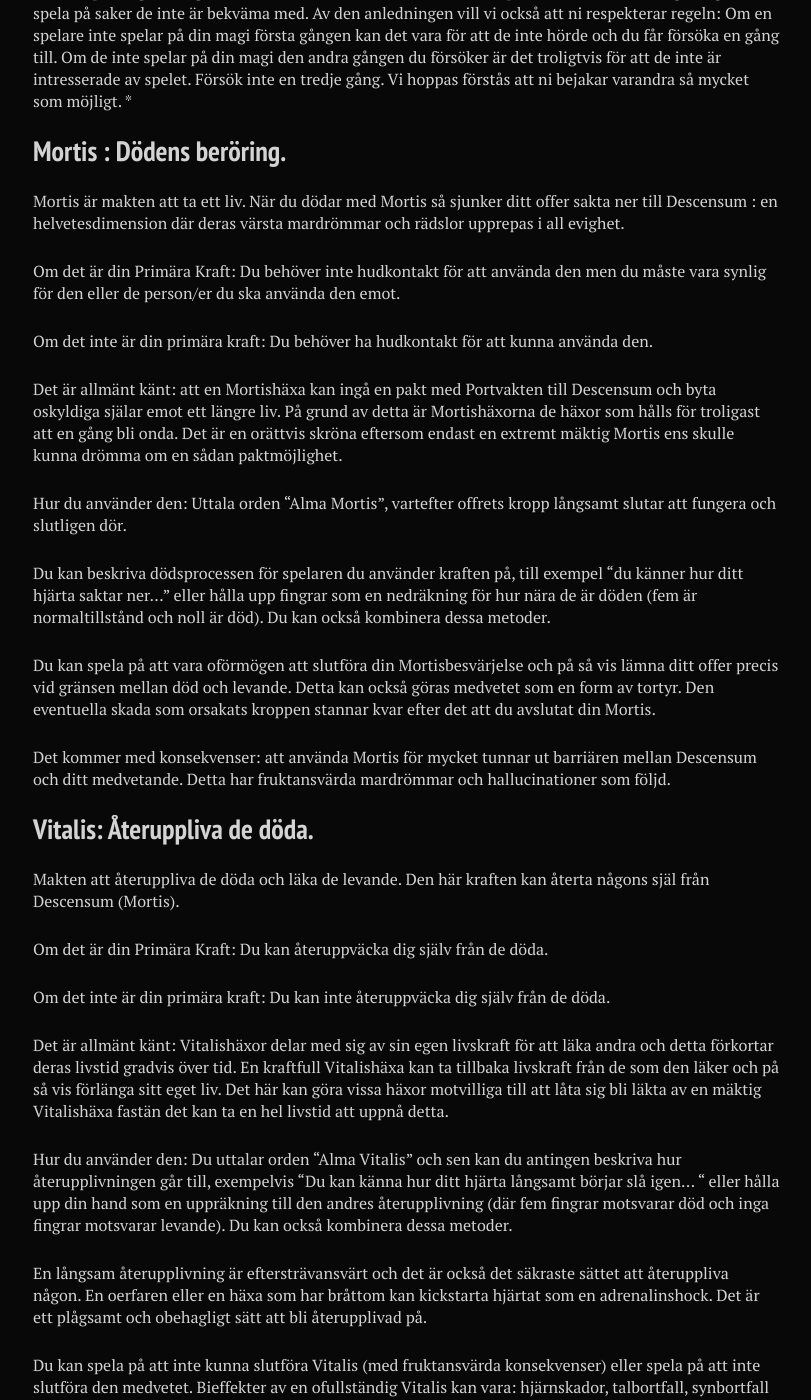
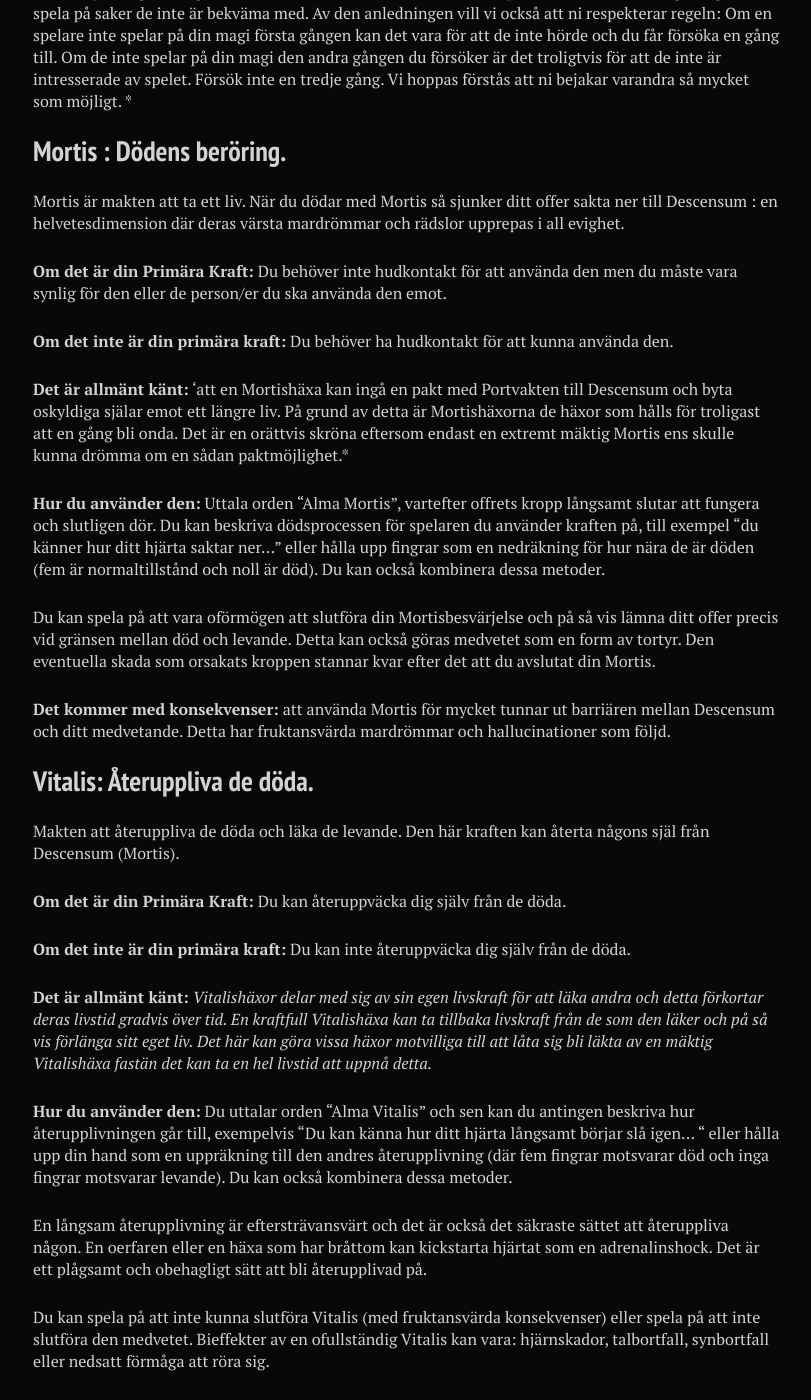
Before and after one commit to stanislavb/www.coven.nu, a Jekyll site: the page built from fiktion/index.md, in a window 1280 px wide and 1400 px high, scrolled down 5199 px. Shown: the whole window, without its empty margins (287-1098 px from the left). Built offline with Jekyll 4.4.1, drawn with Linux system fonts in a browser that asks for light colours; nearby versions of some CDN libraries; some of the changed lines change nothing that is shown; some of the changed text lies outside the part shown.

Commit message:
Update index.md

```diff
--- a/fiktion/index.md
+++ b/fiktion/index.md
@@ -114,36 +114,49 @@
 ## Mortis : Dödens beröring.
 Mortis är makten att ta ett liv. När du dödar med Mortis så sjunker ditt offer sakta ner till Descensum : en helvetesdimension där deras värsta mardrömmar och rädslor upprepas i all evighet.
 
-Om det är din Primära Kraft: Du behöver inte hudkontakt för att använda den men du måste vara synlig för den eller de person/er du ska använda den emot.
+**Om det är din Primära Kraft:** Du behöver inte hudkontakt för att använda den men du måste vara synlig för den eller de person/er du ska använda den emot.
 
-Om det inte är din primära kraft: Du behöver ha hudkontakt för att kunna använda den.
+**Om det inte är din primära kraft:** Du behöver ha hudkontakt för att kunna använda den.
 
-Det är allmänt känt: att en Mortishäxa kan ingå en pakt med Portvakten till Descensum och byta oskyldiga själar emot ett längre liv. På grund av detta är Mortishäxorna de häxor som hålls för troligast att en gång bli onda. Det är en orättvis skröna eftersom endast en extremt mäktig Mortis ens skulle kunna drömma om en sådan paktmöjlighet.
+**Det är allmänt känt:** 'att en Mortishäxa kan ingå en pakt med Portvakten till Descensum och byta oskyldiga själar emot ett längre liv. På grund av detta är Mortishäxorna de häxor som hålls för troligast att en gång bli onda. Det är en orättvis skröna eftersom endast en extremt mäktig Mortis ens skulle kunna drömma om en sådan paktmöjlighet.*
 
-Hur du använder den: Uttala orden “Alma Mortis”, vartefter offrets kropp långsamt slutar att fungera och slutligen dör.
-
-Du kan beskriva dödsprocessen för spelaren du använder kraften på, till exempel “du känner hur ditt hjärta saktar ner…”  eller hålla upp fingrar som en nedräkning för hur nära de är döden (fem är normaltillstånd och noll är död). Du kan också kombinera dessa metoder.
+**Hur du använder den:** Uttala orden “Alma Mortis”, vartefter offrets kropp långsamt slutar att fungera och slutligen dör. Du kan beskriva dödsprocessen för spelaren du använder kraften på, till exempel “du känner hur ditt hjärta saktar ner…”  eller hålla upp fingrar som en nedräkning för hur nära de är döden (fem är normaltillstånd och noll är död). Du kan också kombinera dessa metoder.
 
 Du kan spela på att vara oförmögen att slutföra din Mortisbesvärjelse och på så vis lämna ditt offer precis vid gränsen mellan död och levande. Detta kan också göras medvetet som en form av tortyr. Den eventuella skada som orsakats kroppen stannar kvar efter det att du avslutat din Mortis.
 
-Det kommer med konsekvenser: att använda Mortis för mycket tunnar ut barriären mellan Descensum och ditt medvetande. Detta har fruktansvärda mardrömmar och hallucinationer som följd.
+**Det kommer med konsekvenser:** att använda Mortis för mycket tunnar ut barriären mellan Descensum och ditt medvetande. Detta har fruktansvärda mardrömmar och hallucinationer som följd.
 
 ## Vitalis: Återuppliva de döda.
 Makten att återuppliva de döda och läka de levande. Den här kraften kan återta någons själ från Descensum (Mortis).
 
-Om det är din Primära Kraft: Du kan återuppväcka dig själv från de döda.
+**Om det är din Primära Kraft:** Du kan återuppväcka dig själv från de döda.
 
-Om det inte är din primära kraft: Du kan inte återuppväcka dig själv från de döda.
+**Om det inte är din primära kraft:** Du kan inte återuppväcka dig själv från de döda.
 
-Det är allmänt känt: Vitalishäxor delar med sig av sin egen livskraft för att läka andra och detta förkortar deras livstid gradvis över tid. En kraftfull Vitalishäxa kan ta tillbaka livskraft från de som den läker och på så vis förlänga sitt eget liv. Det här kan göra vissa häxor motvilliga till att låta sig bli läkta av en mäktig Vitalishäxa fastän det kan ta en hel livstid att uppnå detta.
+**Det är allmänt känt:** *Vitalishäxor delar med sig av sin egen livskraft för att läka andra och detta förkortar deras livstid gradvis över tid. En kraftfull Vitalishäxa kan ta tillbaka livskraft från de som den läker och på så vis förlänga sitt eget liv. Det här kan göra vissa häxor motvilliga till att låta sig bli läkta av en mäktig Vitalishäxa fastän det kan ta en hel livstid att uppnå detta.*
 
-Hur du använder den: Du uttalar orden “Alma Vitalis” och sen kan du antingen beskriva hur återupplivningen går till, exempelvis “Du kan känna hur ditt hjärta långsamt börjar slå igen... “ eller hålla upp din hand som en uppräkning till den andres återupplivning (där fem fingrar motsvarar död och inga fingrar motsvarar levande). Du kan också kombinera dessa metoder.
+**Hur du använder den:** Du uttalar orden “Alma Vitalis” och sen kan du antingen beskriva hur återupplivningen går till, exempelvis “Du kan känna hur ditt hjärta långsamt börjar slå igen... “ eller hålla upp din hand som en uppräkning till den andres återupplivning (där fem fingrar motsvarar död och inga fingrar motsvarar levande). Du kan också kombinera dessa metoder.
 
 En långsam återupplivning är eftersträvansvärt och det är också det säkraste sättet att återuppliva någon. En oerfaren eller en häxa som har bråttom kan kickstarta hjärtat som en adrenalinshock. Det är ett plågsamt och obehagligt sätt att bli återupplivad på.
 
 Du kan spela på att inte kunna slutföra Vitalis (med fruktansvärda konsekvenser) eller spela på att inte slutföra den medvetet. Bieffekter av en ofullständig Vitalis kan vara: hjärnskador, talbortfall, synbortfall eller nedsatt förmåga att röra sig.
 
-Det kommer med konsekvenser: Vitalis tar från din egen livskraft och gör dig trött. I det långa loppet förkortar du ditt eget liv varje gång du använder Vitalis och det kan göra vissa motvilliga till att ofta använda den för ofta, men unga häxor tänker inte alltid så långt framåt.
+**Det kommer med konsekvenser:** Vitalis tar från din egen livskraft och gör dig trött. I det långa loppet förkortar du ditt eget liv varje gång du använder Vitalis och det kan göra vissa motvilliga till att ofta använda den för ofta, men unga häxor tänker inte alltid så långt framåt.
+
+## Concillium : Sinneskontroll
+Makten att kontrollera en annan. Concillium kontrollerar kroppen och gör den till ett verktyg med en uppgift att utföra men den kan inte ändra tankarna eller känslorna hos offret.
+
+**Om det är din primära kraft:** Du kan använda den på fler än en person åt gången.
+
+**Om det inte är din primära kraft:** Du kan bara använda den på en person i taget.
+
+**Det är allmänt känt:** *En häxa som ofta kastar Concillium på samma person skapar ett band dem emellan som kan vara svårt att bryta, ens av häxan själv. Den konstanta skadan som orsakas i hjärnan på offret kan också skapa ett zombieliknande stadium av fullständig underkastelse. Rädslan för detta kan leda till att mäktiga Concillium-häxor drar sig undan från andra häxor i samlingar. Det är inte heller helt ovanligt att mäktiga Concillium-häxor isoleras av sina samlingar av samma anledning.*
+
+**Hur du använder kraften:** Ögonkontakt är alltid nödvändigt och orden “Alma Concillium “ uttalas, direkt följt av instruktioner. Till exempel “Alma Concillium : Hämta en kopp te till mig.” Ju mer logisk, kort eller simpel en instruktion är ju troligare är det att det lyckas. Du kan också instruera ditt offer att inte komma ihåg att du kastat förtrollningen på dem.
+
+Offret som utför uppgiften kan bli förvirrat eller känna sig instängd: fortfarande fullt medveten om sina handlingar men oförmögna att stoppa sig själva. Om offret blivit utsatt för Concillium ofta eller har varit under Concillium länge så kan detta leda till migrän, yrsel, illamående och kräkningar.
+
+**Det kommer med konsekvenser:** Att använda Concillium kräver enorma mängder energi. Ett långvarit användande kommer att ha negativa fysiska effekter för häxan som kastar den, exempelvis näsblod, huvudvärk, trötthet och i allra värsta fall döden.
 
 ## Dahlins Samling
 
```
